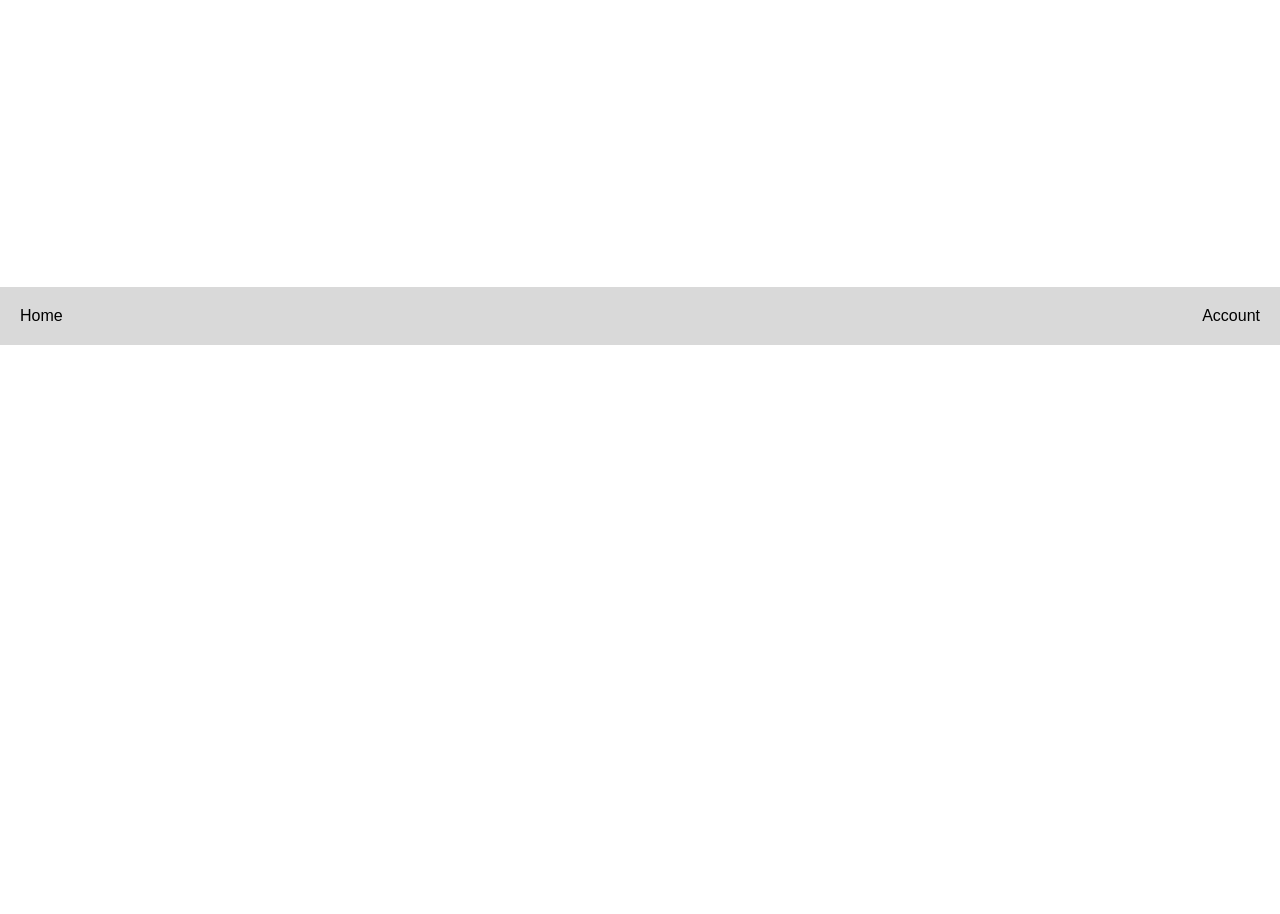
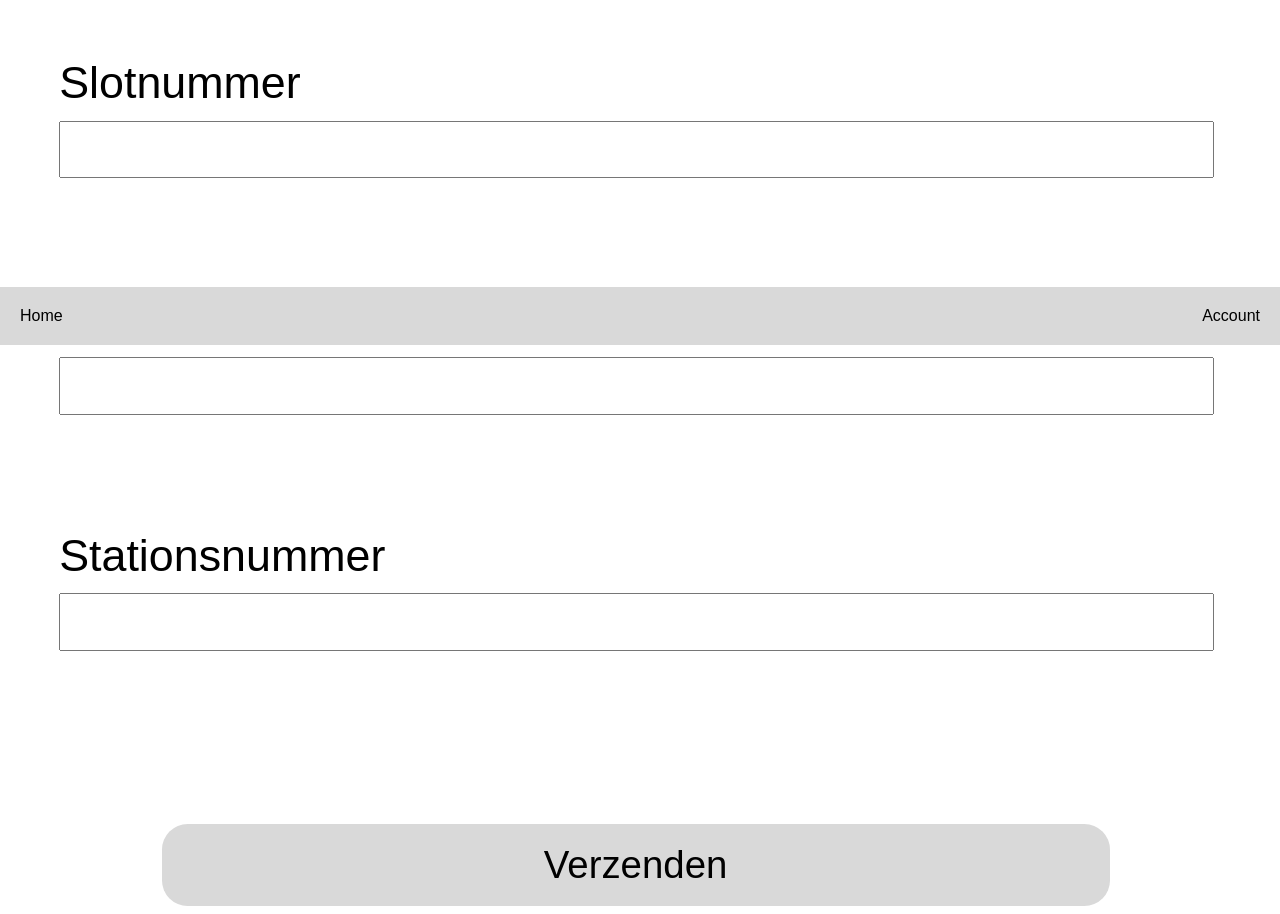
Before and after one commit to VdMOryana/opdracht7, a Next.js app: page /problemen in a window 1280 px wide. Shown: the part 455-1369 px from the top of the page. Before the commit the page ends 800 px from the top, so only its background shows below. Built offline with nearby package versions, Linux system fonts and the light colour scheme.

Commit message:
Pagina problemen aangevuld

```diff
--- a/src/pages/problemen.js
+++ b/src/pages/problemen.js
@@ -20,6 +20,23 @@ export default function Problemen() {
               alt="Logo"
               />
           </div>
+
+          <div>
+            <h1 className={styles.TussenTitels}> Problemen bij nemen of terugplaatsen fiets </h1>
+            <p className={styles.OnderTitels}> Slotnummer </p>
+            <input className={styles.SearchBalk} type="text"/>
+
+            <p className={styles.OnderTitels}> Fietsnummer </p>
+            <input className={styles.SearchBalk} type="text"/>
+
+            <p className={styles.OnderTitels}> Stationsnummer </p>
+            <input className={styles.SearchBalk} type="text"/>
+
+          </div>
+
+
+          <button className={styles.SearchButton} > Verzenden </button>
+
         </main>
         </>
     )
--- a/src/styles/Help.module.css
+++ b/src/styles/Help.module.css
@@ -26,7 +26,7 @@
     margin-left: 4vw;
     margin-bottom: 1.5vw;
     padding: 1.5vw;
-    margin-bottom: 5vw;
+    margin-bottom: 5.5vw;
 }
 
 .optionsList {
```
